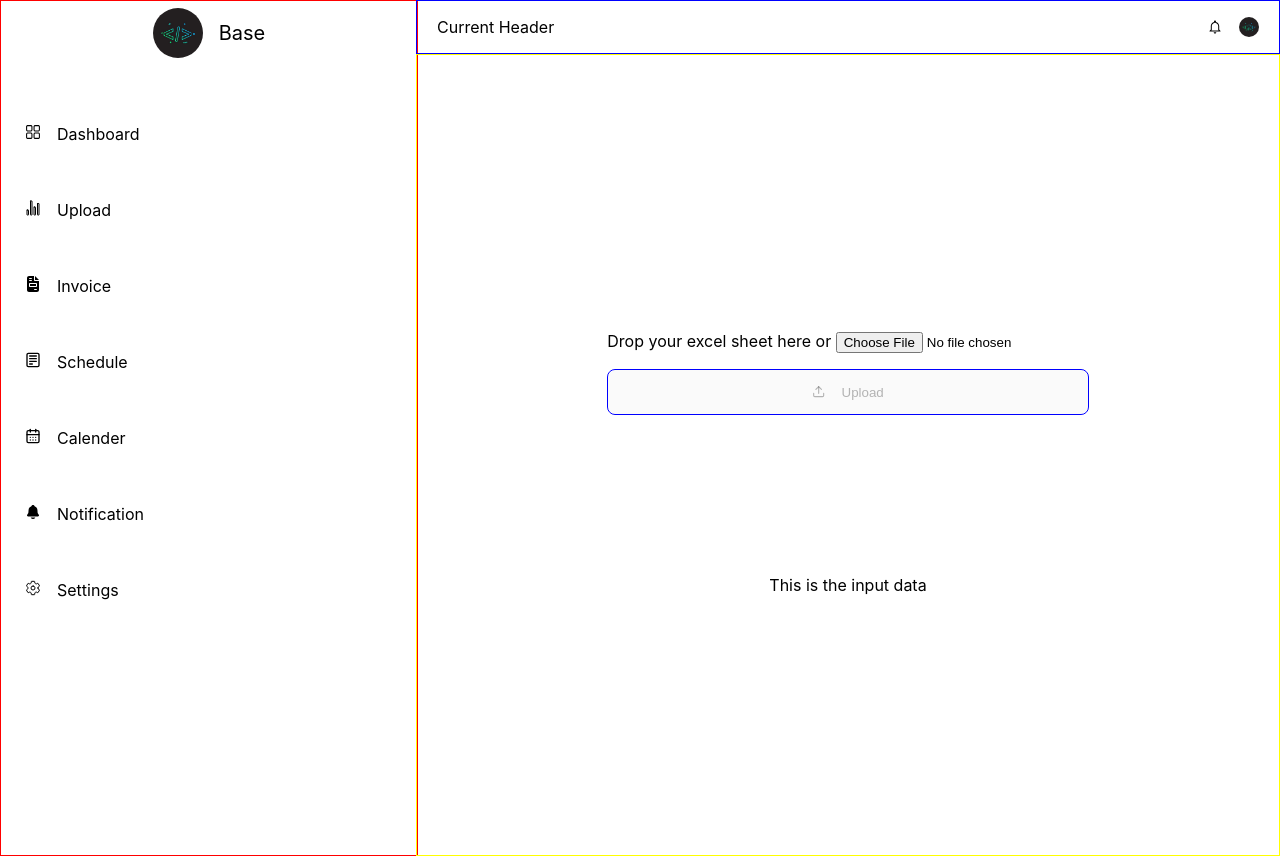
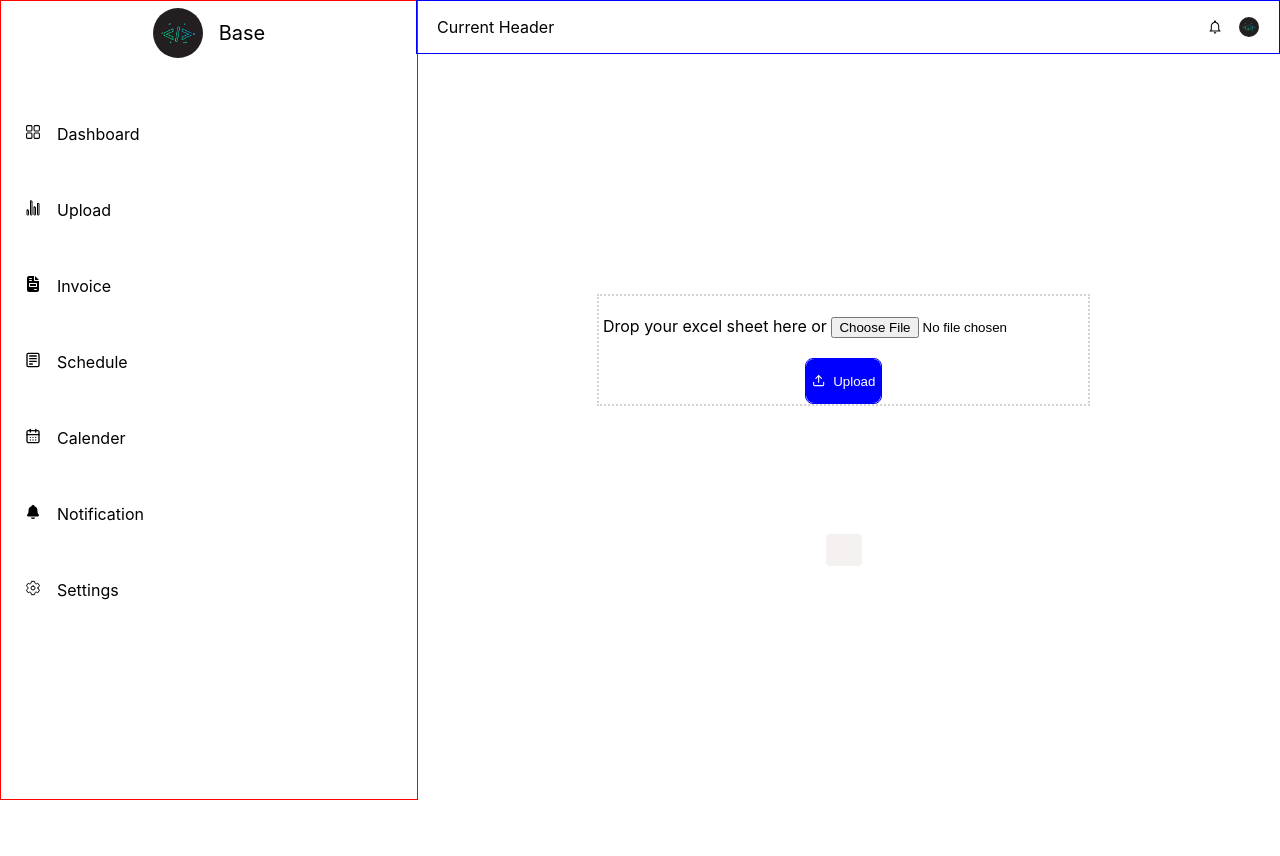
Before and after one commit to Abhishekr2122/openinapp-assignment, a React (Create React App) app: page /Upload in a window 1280 px wide. After the commit the page ends 800 px from the top, so only its background shows below. Built offline with nearby package versions, Linux system fonts and the light colour scheme.

Commit message:
Refactoring the code of sidebar

```diff
--- a/package.json
+++ b/package.json
@@ -6,6 +6,7 @@
     "@testing-library/jest-dom": "^5.17.0",
     "@testing-library/react": "^13.4.0",
     "@testing-library/user-event": "^13.5.0",
+    "papaparse": "^5.4.1",
     "react": "^18.2.0",
     "react-dom": "^18.2.0",
     "react-hot-toast": "^2.4.1",
--- a/src/Ui/ButtonIcon.js
+++ b/src/Ui/ButtonIcon.js
@@ -1,15 +1,18 @@
+import { NavLink } from "react-router-dom";
+
 export default function ButtonIcon({ icon, text }) {
   return (
-    <div
+    <NavLink
       style={{
         display: "flex",
         gap: "1rem",
-
         alignItems: "center",
+        textDecoration: "none",
+        color: "black",
       }}
     >
       <div>{icon}</div>
       <p>{text}</p>
-    </div>
+    </NavLink>
   );
 }
--- a/src/components/DataTable.js
+++ b/src/components/DataTable.js
@@ -1,3 +1,11 @@
-export default function DataTable() {
-  return <div>This is the input data</div>;
+export default function DataTable({ tableRows, values }) {
+  console.log("This is the tableRows", tableRows);
+  console.log("This is the values", values);
+
+  return (
+    <div>
+      This is the input data
+      <button>clickme</button>
+    </div>
+  );
 }
--- a/src/components/Main.js
+++ b/src/components/Main.js
@@ -1,17 +1,9 @@
 import { Outlet } from "react-router-dom";
+import "./main.css";
 
 export default function Main() {
   return (
-    <div
-      style={{
-        border: "1px solid yellow",
-        height: "100vh",
-        display: "flex",
-        flexDirection: "column",
-        alignItems: "center",
-        justifyContent: "center",
-      }}
-    >
+    <div className="main">
       <Outlet />
     </div>
   );
--- /dev/null
+++ b/src/components/main.css
@@ -0,0 +1,13 @@
+.main {
+  height: 100%;
+  width: 99%;
+  display: flex;
+  flex-direction: column;
+  align-items: center;
+  justify-content: center;
+  overflow: scroll;
+  &::-webkit-scrollbar {
+    display: none;
+    scroll-behavior: smooth;
+  }
+}
--- a/src/pages/Upload.js
+++ b/src/pages/Upload.js
@@ -2,25 +2,45 @@ import { useState } from "react";
 import { LuUpload } from "react-icons/lu";
 import DataTable from "../components/DataTable";
 import toast from "react-hot-toast";
+import Papa from "papaparse";
+import "./upload.css";
 
 export default function Upload() {
-  const [inputFile, setInputFile] = useState("");
+  const [parsedData, setParsedData] = useState([]);
+  const [tableRows, setTableRows] = useState([]);
+  const [values, setValues] = useState([]);
 
-  const localStorageData = localStorage.getItem("data");
-  console.log(localStorageData);
+  function handleChange(e) {
+    Papa.parse(e.target.files[0], {
+      header: true,
+      skipEmptyLines: true,
+      complete: function (results) {
+        const rowsArray = [];
+        const valuesArray = [];
+        results.data.forEach((d) => {
+          rowsArray.push(Object.keys(d));
+          valuesArray.push(Object.values(d));
+        });
+        setParsedData(results.data);
+        setTableRows(rowsArray[0]);
+        setValues(valuesArray);
+      },
+    });
+  }
 
   return (
+    <div className="upload">
       <div
         style={{
+          border: "2px dotted lightgrey",
+          marginTop: "6px",
           display: "flex",
           flexDirection: "column",
-        gap: "10rem",
+
           alignItems: "center",
-        justifyContent: "center",
         }}
       >
-      <div>
-        <div>
+        <div style={{ padding: "4px" }}>
           <div>
             <p>
               Drop your excel sheet here or{" "}
@@ -29,10 +49,7 @@ export default function Upload() {
                   type="file"
                   name="inputdata"
                   id="data"
-                  value={inputFile}
-                  onChange={function (e) {
-                    setInputFile(e.target.value);
-                  }}
+                  onChange={handleChange}
                   accept=".csv"
                 />
               </span>
@@ -57,25 +74,67 @@ export default function Upload() {
               flexDirection: "row",
               alignItems: "center",
               justifyContent: "center",
-              gap: "1rem",
+              gap: "0.5rem",
               borderRadius: "0.5rem",
               width: "100%",
               border: "none",
               cursor: "pointer",
+              backgroundColor: "blue",
             }}
-            disabled={inputFile ? false : true}
             onClick={function () {
-              localStorage.setItem("data", JSON.stringify(inputFile));
-              setInputFile("");
               toast.success("File sucessfully uploaded");
             }}
           >
-            <LuUpload />
-            <p>Upload</p>
+            <LuUpload style={{ color: "white" }} />
+            <p style={{ color: "white" }}>Upload</p>
           </button>
         </div>
       </div>
-      <DataTable />
+      <div className="tablecontainer">
+        <table style={{ padding: "1rem", width: "100%" }}>
+          <thead>
+            <tr>
+              {tableRows.map((rows, index) => {
+                return (
+                  <th
+                    key={index}
+                    style={{ padding: "12px", textAlign: "left" }}
+                  >
+                    {rows}
+                  </th>
+                );
+              })}
+            </tr>
+          </thead>
+          <tbody>
+            {values.map((value, index) => {
+              return (
+                <tr
+                  key={index}
+                  style={{
+                    backgroundColor: "white",
+                    borderRadius: "4px",
+                  }}
+                >
+                  {value.map((val, i) => {
+                    return (
+                      <td
+                        key={i}
+                        style={{
+                          padding: "12px",
+                          textAlign: "left",
+                        }}
+                      >
+                        {val}
+                      </td>
+                    );
+                  })}
+                </tr>
+              );
+            })}
+          </tbody>
+        </table>
+      </div>
     </div>
   );
 }
--- /dev/null
+++ b/src/pages/upload.css
@@ -0,0 +1,19 @@
+.upload {
+  height: 100%;
+  width: 99%;
+  display: flex;
+  flex-direction: column;
+  gap: 8rem;
+  align-items: center;
+  justify-content: center;
+}
+
+.tablecontainer {
+  background-color: rgb(245, 241, 241);
+  border-radius: 4px;
+  overflow: scroll;
+  &::-webkit-scrollbar {
+    display: none;
+    scroll-behavior: smooth;
+  }
+}
```
Also changed, not shown: 1 other file (tests, documents, lock files or other folders). Lines whose indentation alone changed are shown as unchanged.
